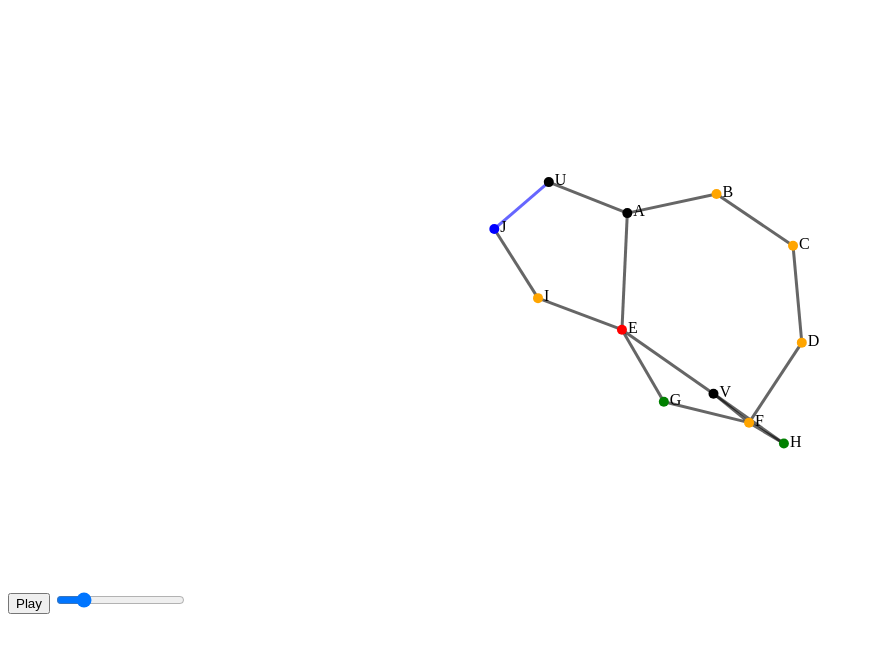
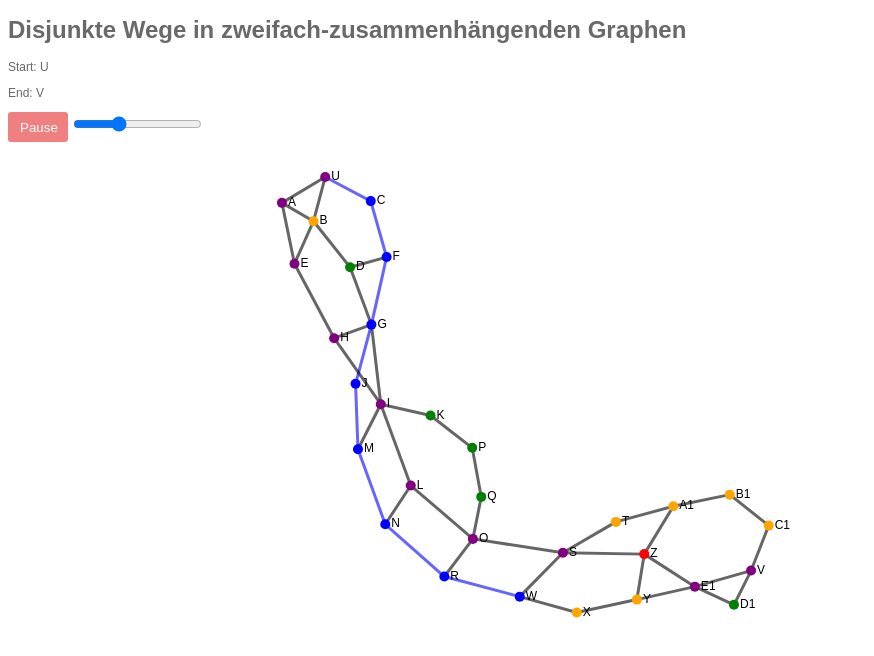
Before and after one commit to erichsdb/Forschungsschwerpunkt, a website built with webpack: page dist/index.html in a window 1280 px wide. Both pictures are taken after a click on the button "Play". Shown: the whole page, without its empty margins (0-874 px from the left). Built offline with nearby package versions, Linux system fonts and the light colour scheme.

Commit message:
+ better structure & coloring

```diff
--- a/src/State.ts
+++ b/src/State.ts
@@ -2,5 +2,6 @@ export const State = {
     grey: "orange",
     white: "green",
     black: "red",
-    circle: "blue"
+    circle: "blue",
+    main: "purple"
 }
--- a/src/draw_graph/create_graph.js
+++ b/src/draw_graph/create_graph.js
@@ -1,30 +1,8 @@
-import { Graph } from "../Graph.ts";
+import {create_31_nodes_graph} from "../graphs/31_nodes";
+import {create_12_nodes_graph} from "../graphs/12_nodes";
 
-var g = new Graph();
-
-var vertices = ["A", "B", "C", "D", "E", "F", "G", "H", "I", "J", "U", "V"];
-
-// Knoten hinzufügen
-for (var i = 0; i < vertices.length; i++) {
-  g.addVertex(vertices[i]);
-}
-
-// Kanten hinzufügen
-g.addEdge("U", "A");
-g.addEdge("U", "J");
-g.addEdge("A", "B");
-g.addEdge("B", "C");
-g.addEdge("I", "J");
-g.addEdge("C", "D");
-g.addEdge("E", "I");
-g.addEdge("E", "A");
-g.addEdge("D", "F");
-g.addEdge("E", "G");
-g.addEdge("E", "V");
-g.addEdge("V", "F");
-g.addEdge("V", "H");
-g.addEdge("F", "H");
-g.addEdge("F", "G");
+var g = create_31_nodes_graph();
+//var g = create_12_nodes_graph();
 
 // Start- und Endwerte definieren
 var start = "U";
@@ -32,7 +10,8 @@ var end = "V";
 
 // Kürzesten Weg von Start zu Ziel finden mit Breitensuche
 g.bfs(start);
-g.modify_adjacency_list(g.find_path(start, end));
+var shortest_path = g.find_path(start, end)
+g.modify_adjacency_list(shortest_path);
 
 // Tiefensuche mit Low-Werten
 g.dfs(start);
@@ -40,10 +19,7 @@ g.dfs(start);
 // Zwei-fache Komponenten finden
 g.zweifache_Komponenten(start);
 
-console.log(g.components);
-
 g.create_circle(start, end);
-console.log(g.circle);
 
 //intialize data
 var graph = g.circle_animation[0];
@@ -52,6 +28,12 @@ var graph = g.circle_animation[0];
 var svg = d3.select("svg");
 var width = svg.attr("width");
 var height = svg.attr("height");
+
+// Set start, end
+var start_field = d3.select("#start")
+start_field.text('Start: ' + start);
+var target_field = d3.select("#end")
+target_field.text('End: ' + end);
 
 // Slider
 var xRangeSlider = document.getElementById("mySlider");
@@ -68,7 +50,7 @@ var simulation = d3
       .id((d) => d.name)
       .links(graph.links)
   )
-  .force("charge", d3.forceManyBody().strength(-300))
+  .force("charge", d3.forceManyBody().strength(-60))
   .force("center", d3.forceCenter(width / 2, height / 2))
   .on("tick", ticked);
 
@@ -113,32 +95,37 @@ var slider = d3.select("#mySlider").on("change", (d) => {
   update(xRangeSlider.value);
 });
 
-var moving = false;
-
 var slider_button = d3.select("#slider-button");
-var timer = null
+var timer = null;
 
 slider_button.on("click", (d) => {
+  var button = d3.select("#slider-button");
 
-    moving = true;
-    timer = setInterval(step, 1000);
+  if (parseInt(xRangeSlider.value) == parseInt(xRangeSlider.max)) xRangeSlider.value = xRangeSlider.min;
+
+  if (button.text() == 'Play') {
+    timer = setInterval(step, 300);
+    button.text('Pause');
+  } else if (button.text() == 'Pause') {
+    clearInterval(timer);
+    button.text('Play');
+
+  }
+
 });
 
 function step() {
   update(++xRangeSlider.value);
-  if (xRangeSlider.value >= xRangeSlider.max) {
-    moving = false;
-    //xRangeSlider.value = 0;
-    //update(xRangeSlider.value);
+
+  if (parseInt(xRangeSlider.value) >= parseInt(xRangeSlider.max)) {
+    xRangeSlider.value = 0;
     clearInterval(timer);
-    // timer = 0;
     slider_button.text("Play");
   }
 }
 
 function update(selectedValue) {
   graph = g.circle_animation[selectedValue];
-  console.log(graph.links);
   // recolors circles
   svg
     .selectAll("circle")
@@ -154,7 +141,7 @@ function update(selectedValue) {
         .id((d) => d.name)
         .links(graph.links)
     )
-    .force("charge", d3.forceManyBody().strength(-300))
+    .force("charge", d3.forceManyBody().strength(-60))
     .force("center", d3.forceCenter(width / 2, height / 2))
     .on("tick", ticked);
 
--- /dev/null
+++ b/src/graphs/12_nodes.js
@@ -0,0 +1,30 @@
+import { Graph } from "../Graph.ts";
+
+export function create_12_nodes_graph() {
+  var g = new Graph();
+  var vertices = ["A", "B", "C", "D", "E", "F", "G", "H", "I", "J", "U", "V"];
+
+  // Knoten hinzufügen
+  for (var i = 0; i < vertices.length; i++) {
+    g.addVertex(vertices[i]);
+  }
+
+  // Kanten hinzufügen
+  g.addEdge("U", "A");
+  g.addEdge("U", "J");
+  g.addEdge("A", "B");
+  g.addEdge("B", "C");
+  g.addEdge("I", "J");
+  g.addEdge("C", "D");
+  g.addEdge("E", "I");
+  g.addEdge("E", "A");
+  g.addEdge("D", "F");
+  g.addEdge("E", "G");
+  g.addEdge("E", "V");
+  g.addEdge("V", "F");
+  g.addEdge("V", "H");
+  g.addEdge("F", "H");
+  g.addEdge("F", "G");
+
+  return g
+}
--- /dev/null
+++ b/src/graphs/31_nodes.js
@@ -0,0 +1,94 @@
+import { Graph } from "../Graph.ts";
+
+export function create_31_nodes_graph() {
+  var g = new Graph();
+
+  var vertices = [
+    "A",
+    "B",
+    "C",
+    "D",
+    "E",
+    "F",
+    "G",
+    "H",
+    "I",
+    "J",
+    "K",
+    "L",
+    "M",
+    "N",
+    "O",
+    "P",
+    "Q",
+    "R",
+    "S",
+    "T",
+    "U",
+    "V",
+    "W",
+    "X",
+    "Y",
+    "Z",
+    "A1",
+    "B1",
+    "C1",
+    "D1",
+    "E1",
+  ];
+
+  // Knoten hinzufügen
+  for (var i = 0; i < vertices.length; i++) {
+    g.addVertex(vertices[i]);
+  }
+
+  // Kanten hinzufügen
+  g.addEdge("U", "A");
+  g.addEdge("U", "B");
+  g.addEdge("U", "C");
+  g.addEdge("A", "B");
+  g.addEdge("A", "E");
+  g.addEdge("B", "E");
+  g.addEdge("B", "D");
+  g.addEdge("C", "F");
+  g.addEdge("D", "F");
+  g.addEdge("D", "G");
+  g.addEdge("E", "H");
+  g.addEdge("F", "G");
+  g.addEdge("G", "H");
+  g.addEdge("G", "I");
+  g.addEdge("G", "J");
+  g.addEdge("H", "I");
+  g.addEdge("I", "K");
+  g.addEdge("I", "M");
+  g.addEdge("I", "L");
+  g.addEdge("J", "M");
+  g.addEdge("K", "P");
+  g.addEdge("L", "N");
+  g.addEdge("L", "O");
+  g.addEdge("M", "N");
+  g.addEdge("O", "Q");
+  g.addEdge("O", "R");
+  g.addEdge("O", "S");
+  g.addEdge("P", "Q");
+  g.addEdge("R", "W");
+  g.addEdge("R", "N");
+  g.addEdge("S", "T");
+  g.addEdge("S", "W");
+  g.addEdge("S", "Z");
+  g.addEdge("T", "A1");
+  g.addEdge("W", "X");
+  g.addEdge("X", "Y");
+  g.addEdge("Y", "Z");
+  g.addEdge("Y", "E1");
+  g.addEdge("Z", "E1");
+  g.addEdge("Z", "A1");
+  g.addEdge("A1", "B1");
+  g.addEdge("B1", "C1");
+  g.addEdge("C1", "V");
+  g.addEdge("D1", "V");
+  g.addEdge("D1", "E1");
+  g.addEdge("E1", "V");
+
+  return g;
+}
```
Also changed, not shown: dist/index.html, dist/main.js.
